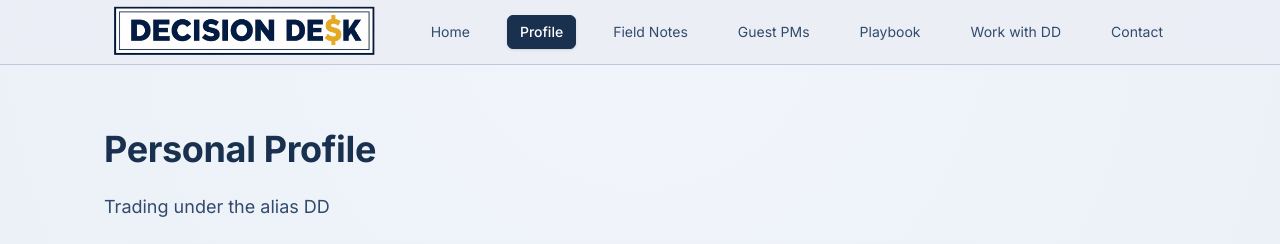
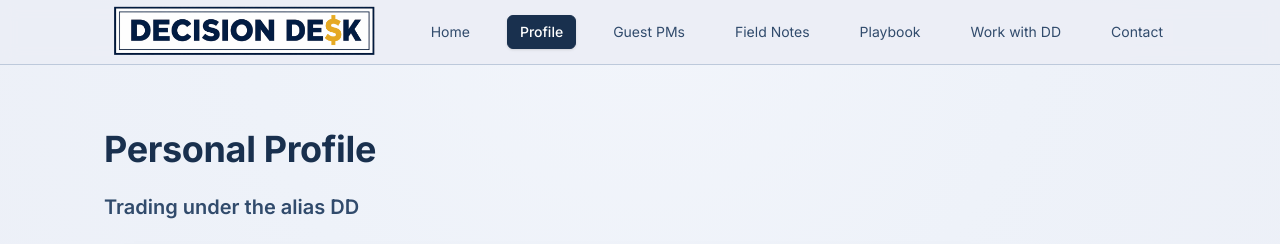
Before and after one commit to msm2103/Decision-Desk, a Next.js app: page /profile in a window 1280 px wide. Shown: the top 244 px of the page. Built offline with nearby package versions, Linux system fonts and the light colour scheme; no server answers.

Commit message:
Adjust navigation order and profile subtitle emphasis.
Move Guest PMs directly after Profile in the main navigation and strengthen the profile header subtitle styling to improve hierarchy on-page.

```diff
--- a/src/app/profile/page.tsx
+++ b/src/app/profile/page.tsx
@@ -48,7 +48,11 @@ const focusAreas = [
 export default function ProfilePage() {
   return (
     <>
-      <Section title="Personal Profile" description="Trading under the alias DD">
+      <Section
+        title="Personal Profile"
+        description="Trading under the alias DD"
+        descriptionClassName="text-xl font-semibold tracking-normal"
+      >
         <div
           className="card max-w-4xl mr-auto space-y-4"
           style={{ color: "var(--brand-navy-soft)" }}
--- a/src/components/Navbar.tsx
+++ b/src/components/Navbar.tsx
@@ -7,8 +7,8 @@ import { BrandLogo } from "@/components/BrandLogo";
 const navItems = [
   { href: "/", label: "Home" },
   { href: "/profile", label: "Profile" },
+  { href: "/guest-pms", label: "Guest PMs" },
   { href: "/notes", label: "Field Notes" },
-  { href: "/guest-pms", label: "Guest PMs" },
   { href: "/playbook", label: "Playbook" },
   { href: "/work-with-me", label: "Work with DD" },
   { href: "/contact", label: "Contact" },
--- a/src/components/Section.tsx
+++ b/src/components/Section.tsx
@@ -2,10 +2,17 @@ type SectionProps = {
   eyebrow?: string;
   title: string;
   description?: string;
+  descriptionClassName?: string;
   children?: React.ReactNode;
 };
 
-export function Section({ eyebrow, title, description, children }: SectionProps) {
+export function Section({
+  eyebrow,
+  title,
+  description,
+  descriptionClassName,
+  children,
+}: SectionProps) {
   return (
     <section className="section-space">
       <div className="container-width space-y-6">
@@ -20,7 +27,10 @@ export function Section({ eyebrow, title, description, children }: SectionProps)
           <h2 className="heading-serif text-3xl md:text-4xl">{title}</h2>
         )}
         {description ? (
-          <p className="text-lg max-w-3xl" style={{ color: "var(--brand-navy-soft)" }}>
+          <p
+            className={`max-w-3xl ${descriptionClassName ?? "text-lg"}`}
+            style={{ color: "var(--brand-navy-soft)" }}
+          >
             {description}
           </p>
         ) : null}
```
